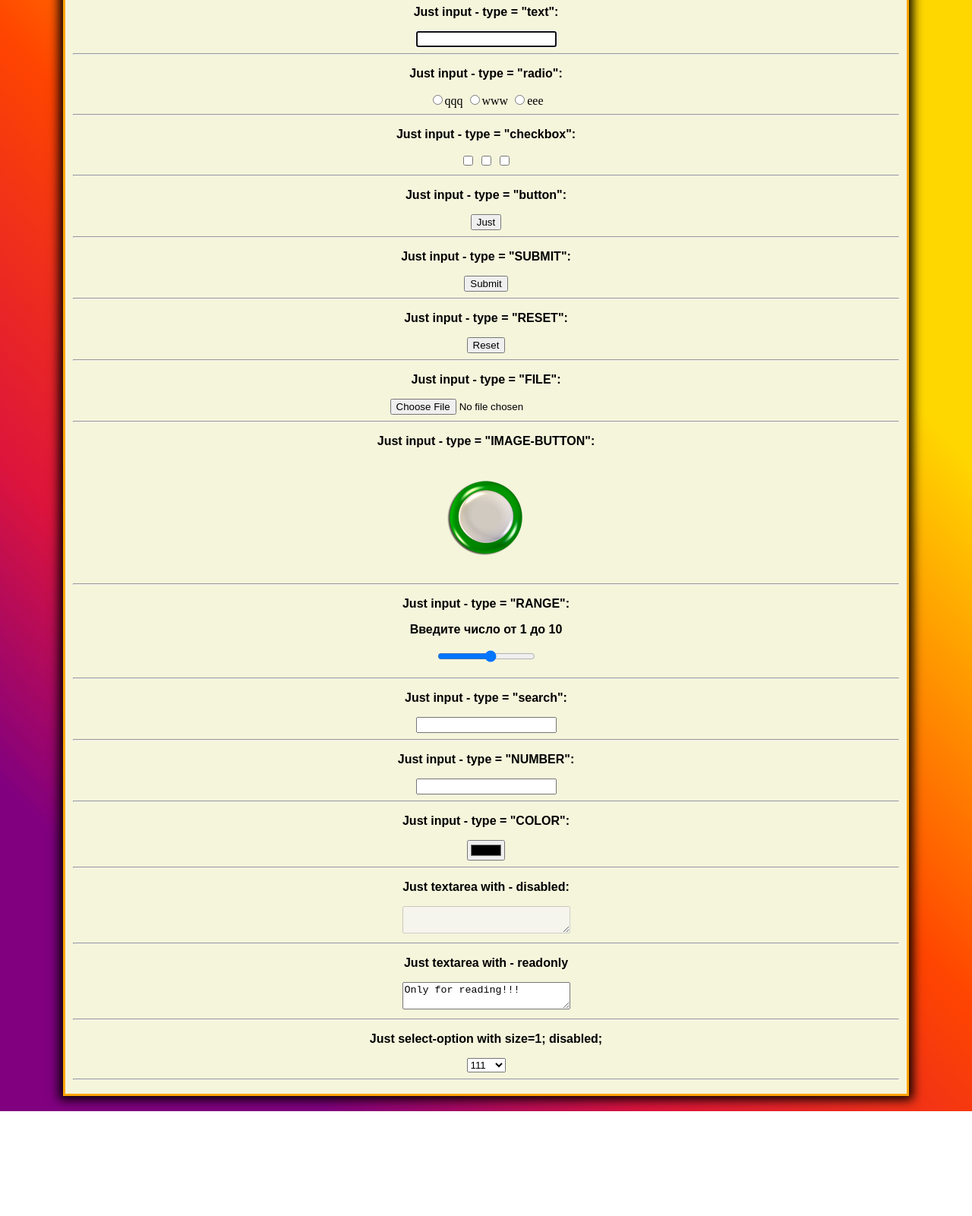
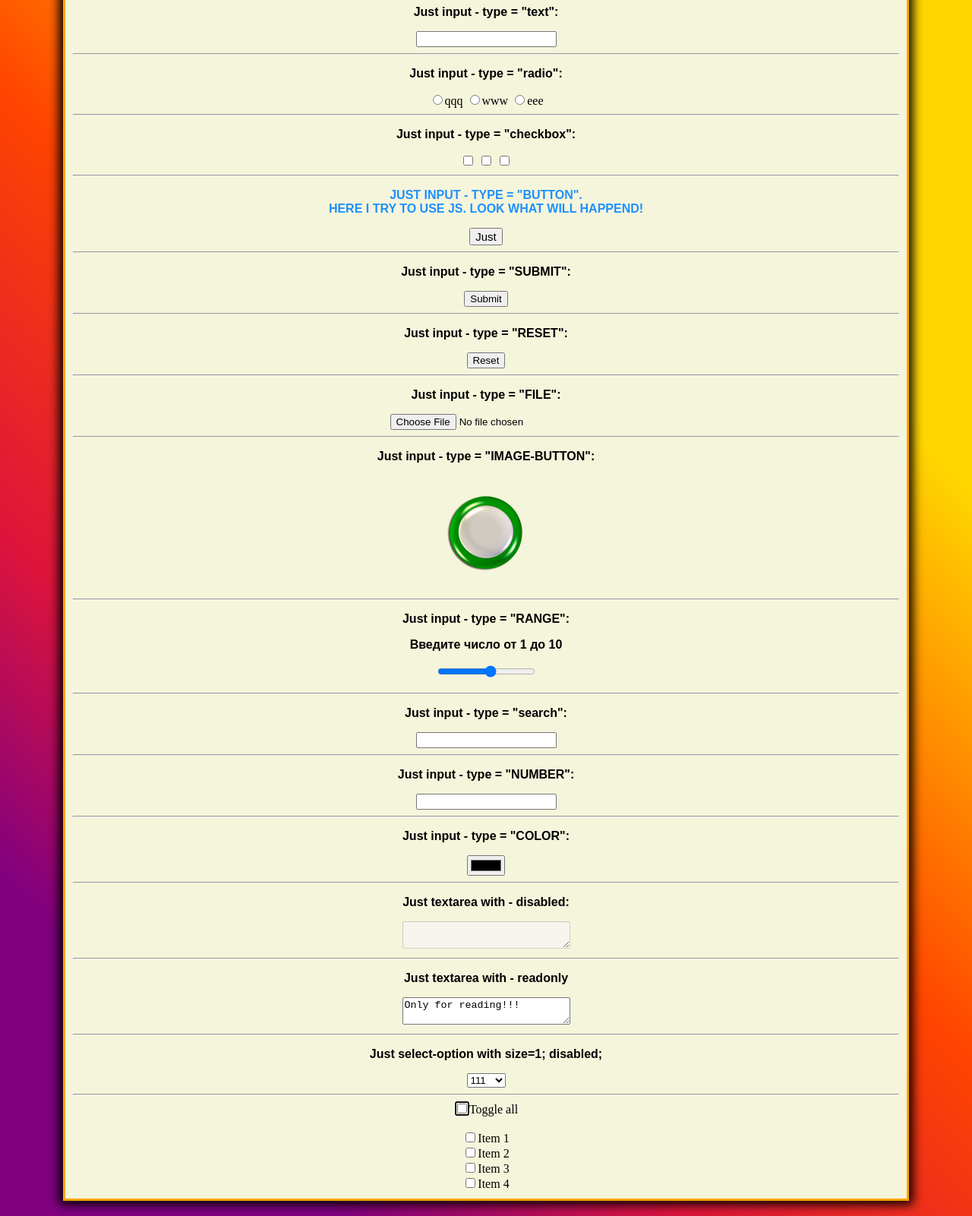
Before and after one commit to Artem-Vorobiov/practiceWithJS_and_Jq, a plain HTML site: page index.html in a window 1280 px wide. Shown: the part 106-1707 px from the top of the page at 76% size. Before the commit the page ends 1569 px from the top, so only its background shows below. Drawn offline with Linux system fonts and the light colour scheme.

Commit message:
Added JS - namely Toggle CheckBox at the end of the page

```diff
--- a/css/login.css
+++ b/css/login.css
@@ -22,3 +22,19 @@ form {
     box-shadow: 0px 0px 13px 5px black;
     text-align: center;
 }
+
+.fourth p {
+    color: dodgerblue;
+    text-transform: uppercase;
+}
+#test {
+    font-size: 15px;
+    transition: .9s ease;
+    cursor: pointer;
+}
+
+#test:hover {
+    font-weight: bold;
+    font-size: 25px;
+    background-color: azure;
+}
--- a/index.html
+++ b/index.html
@@ -4,13 +4,14 @@
     <meta charset="UTF-8">
     <title>Form and Input</title>
     <link rel="stylesheet" href="css/login.css">
+    <script src="js/common.js"></script>
 </head>
 <body>
    <form name="login">
        <div><h1>List with  input, textarea, select (option)</h1></div>
        <div class="first">
            <p>Just input - type = "text":</p>
-           <input type="text" autofocus>
+           <input type="text" name="vvod">
            <hr>
        </div>
        <div class="second">
@@ -29,8 +30,8 @@
            <hr>
        </div>
        <div class="fourth">
-          <p>Just input - type = "button":</p>
-           <input type="button" alt="Just BUTTON" name="Just" value="Just">
+          <p id="change">Just input - type = "button".<br>Here I try to use JS. Look what will happend!</p>
+           <input id="test" type="button" alt="Just BUTTON" name="Just" value="Just" onclick="changeText()">
            <hr>
        </div>
        <div class="fifth">
@@ -50,7 +51,7 @@
        </div>
        <div class="eighth">
           <p>Just input - type = "IMAGE-BUTTON":</p>
-           <input type="image" src="img/08826.png">
+           <input type="image" src="img/08826.png" onclick="winOpen()">
            <hr>
        </div>
        <div>
@@ -96,9 +97,18 @@
            </select>
            <hr>
        </div>
+       <div>
+           <input type="checkbox" id="cbgroup1_master" onchange="toggleCheckboxes(this,'cbgroup1')" autofocus>Toggle all
+           <br><br>
+           <input type="checkbox" id="cb1_1" class="cbgroup1" name="cbg1[]" value="1">Item 1 <br>
+           <input type="checkbox" id="cb1_2" class="cbgroup1" name="cbg1[]" value="2">Item 2 <br>
+           <input type="checkbox" id="cb1_3" class="cbgroup1" name="cbg1[]" value="3">Item 3 <br>
+           <input type="checkbox" id="cb1_4" class="cbgroup1" name="cbg1[]" value="4">Item 4 <br>
+       </div>
 
    </form>
 
 </body>
-<script src="js/common.js"></script>
+
+
 </html>
--- a/js/common.js
+++ b/js/common.js
@@ -0,0 +1,16 @@
+function changeText () {
+    var info = document.login.vvod.value;
+    alert(info);
+}
+
+function winOpen () {
+    var pam = window.open("http://ya.ru", "Yandex");
+}
+
+function toggleCheckboxes(master,group){
+    var cbarray = document.getElementsByClassName(group);
+    for (var i = 0; i < cbarray.length; i++){
+        var cb = document.getElementById(cbarray[i].id);
+        cb.checked = master.checked;
+    }
+}
```
